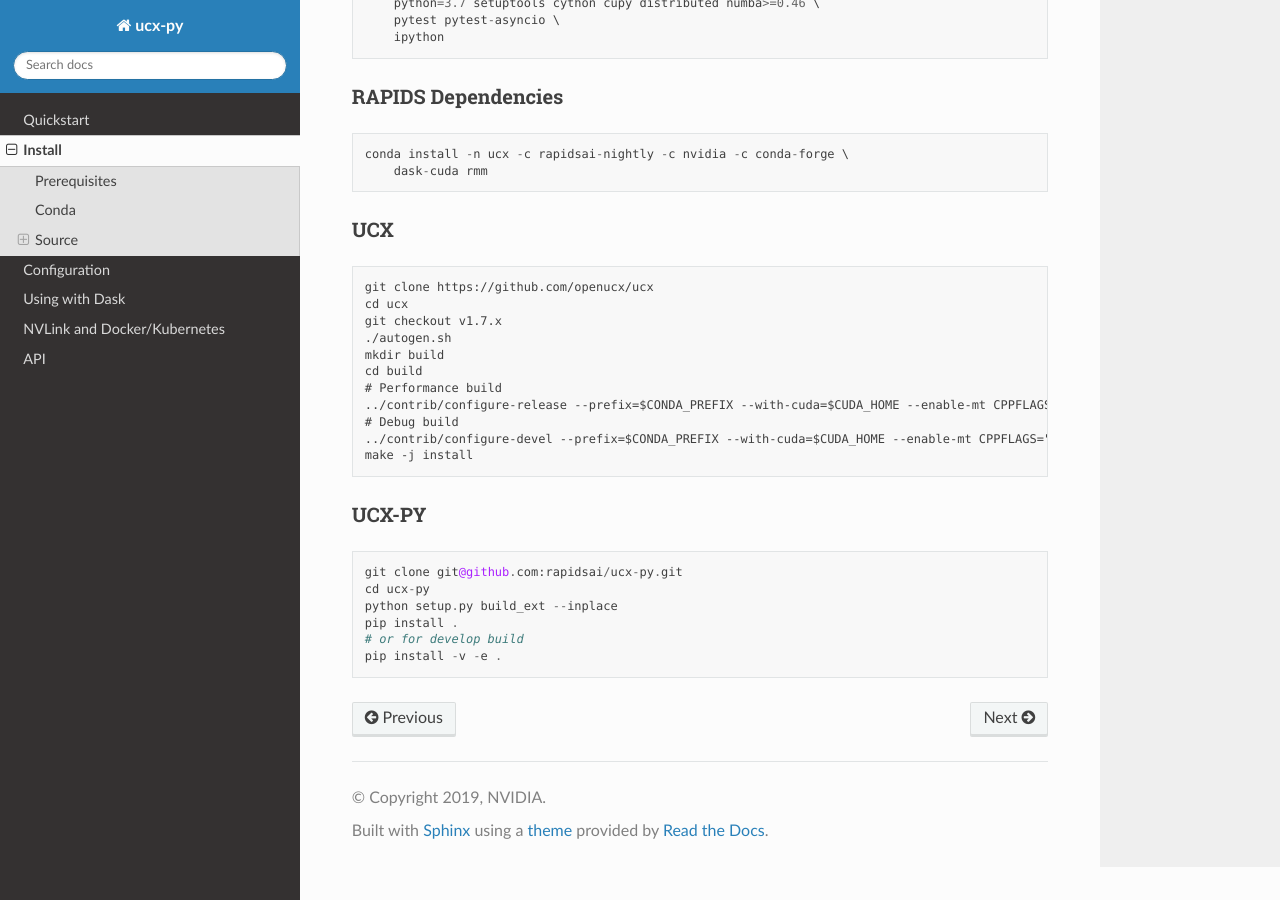
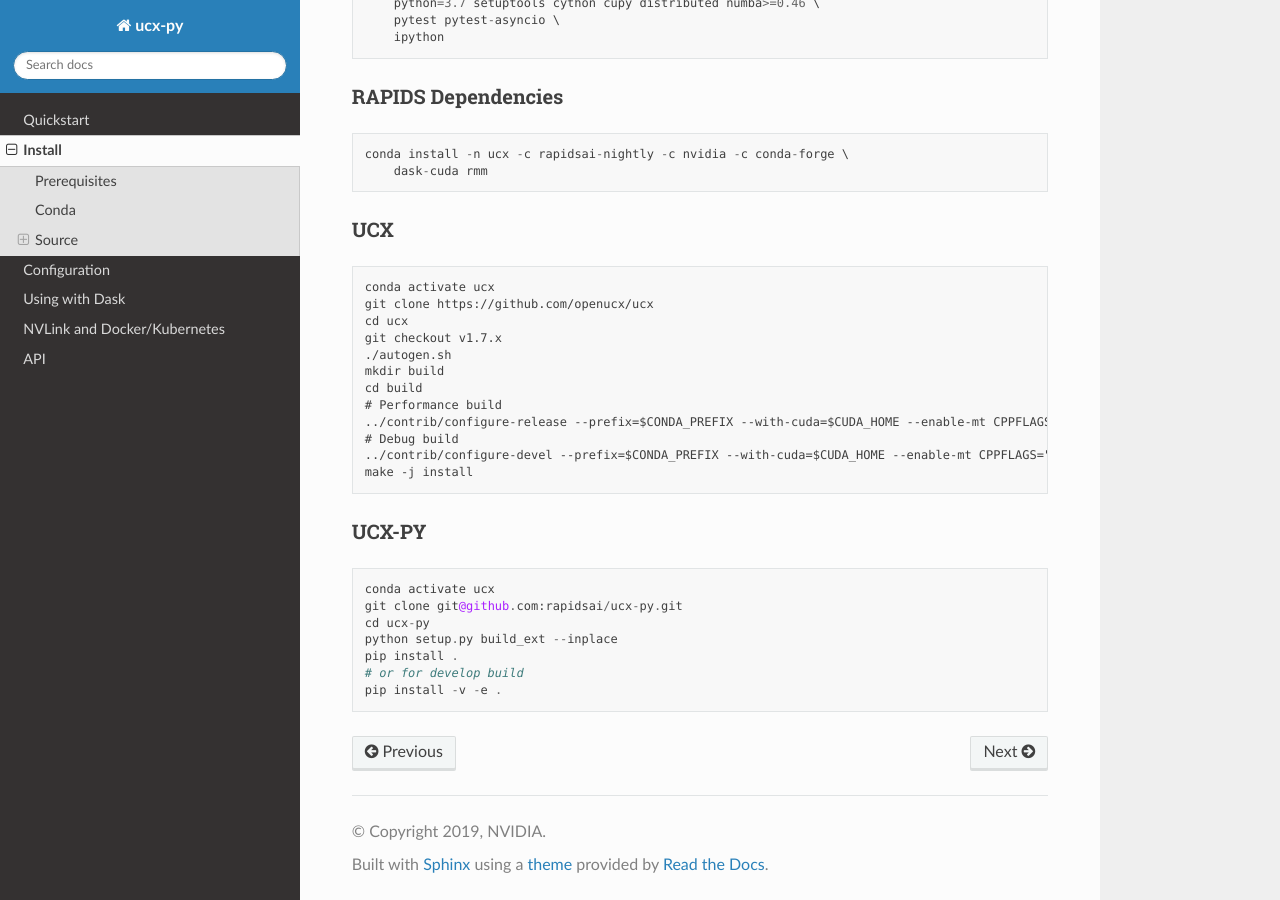
Before and after one commit to rapidsai/ucx-py, a Sphinx documentation site: the page built from docs/source/install.rst, in a window 1280 px wide and 900 px high, scrolled down 1027 px. Built offline with Sphinx 7.4.7 and the Read the Docs theme 2.0.0, drawn with Linux system fonts in a browser that asks for light colours.

Commit message:
Activate `ucx` environment for builds

```diff
--- a/docs/source/install.rst
+++ b/docs/source/install.rst
@@ -64,6 +64,7 @@
 
 ::
 
+    conda activate ucx
     git clone https://github.com/openucx/ucx
     cd ucx
     git checkout v1.7.x
@@ -81,6 +82,7 @@
 
 ::
 
+    conda activate ucx
     git clone git@github.com:rapidsai/ucx-py.git
     cd ucx-py
     python setup.py build_ext --inplace
```
